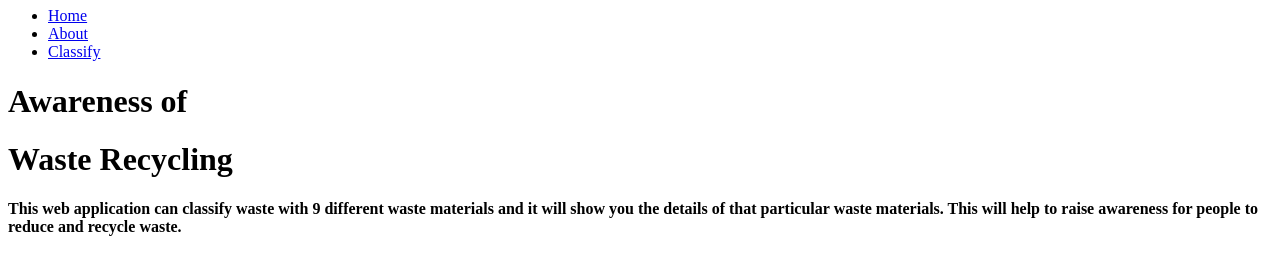
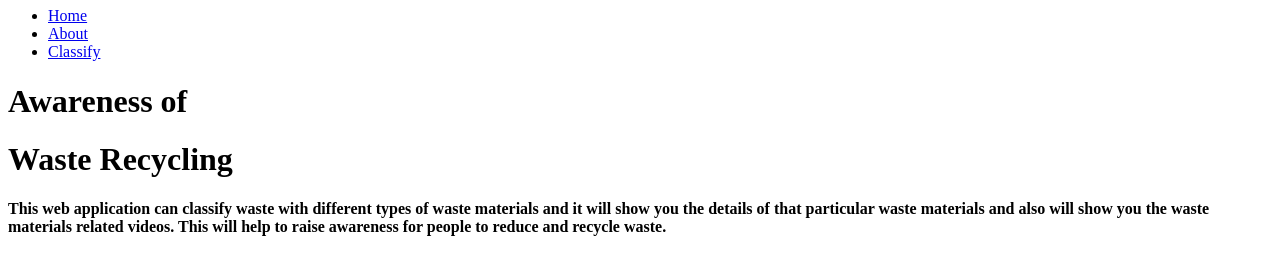
Before and after one commit to prachinikhare/AWARENESS---OF---WASTE--RECYCLING, a Flask app: page / in a window 1280 px wide. Shown: the part 668-921 px from the top of the page. Run offline with Flask 2, Linux system fonts and the light colour scheme; some libraries are stand-ins or nearby versions.

Commit message:
Update index.html

```diff
--- a/templates/index.html
+++ b/templates/index.html
@@ -51,8 +51,8 @@
               <h1>Waste Recycling</h1>
             </div>
             <p class="text">
-              <b>This web application can classify waste with 9 different waste materials and it will show you the
-                details of that particular waste materials. This will help to raise awareness for people to reduce and
+              <b>This web application can classify waste with  different types of waste materials and it will show you the
+                details of that particular waste materials and also will show you the waste materials related videos. This will help to raise awareness for people to reduce and
                 recycle waste.</b>
             <div class="cta">
               <a href="./classify.html" class="btn">Get started</a>
```
